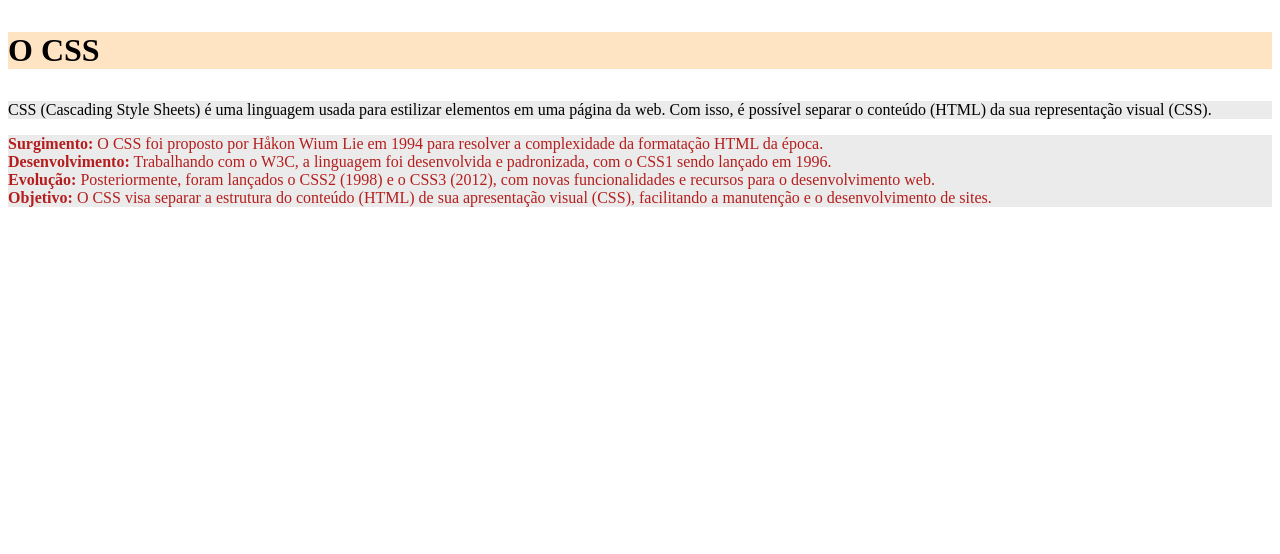
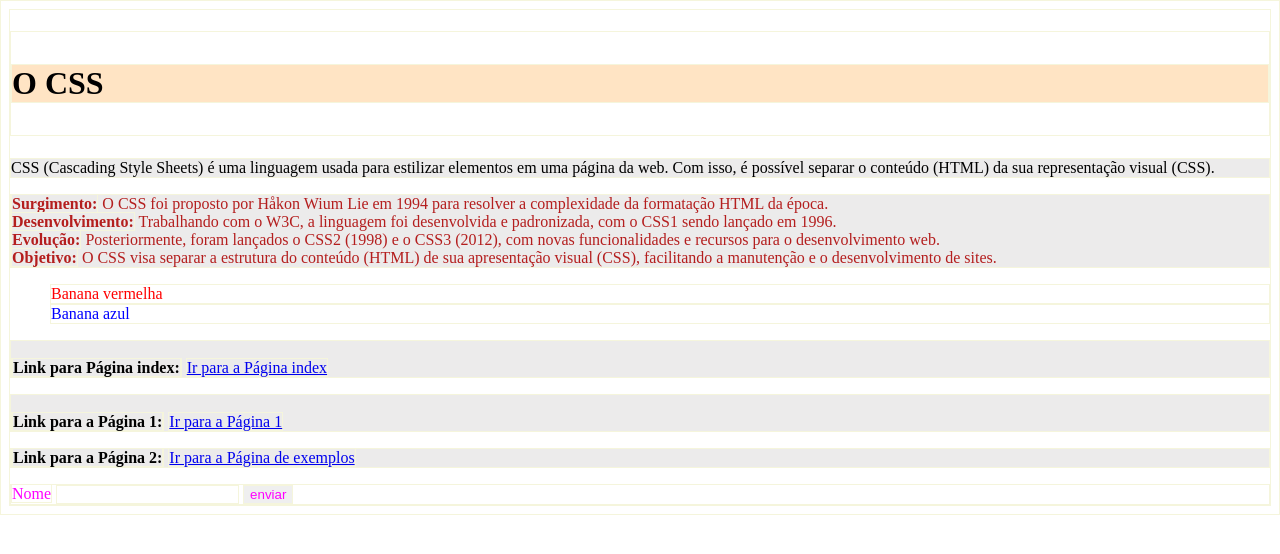
Before and after one commit to camiladea/PPI, a PHP site: page /pagina3.html in a window 1280 px wide. Shown: the top 554 px of the page. Run offline with PHP 8.4, Linux system fonts and the light colour scheme.

Commit message:
intervalo

```diff
--- a/index.html
+++ b/index.html
@@ -20,8 +20,8 @@
         <span><strong>Link para a Página 2:</strong></span>
         <a href="exemplos.html">Ir para a Página de exemplos</a>
 
-        <p><br><span><strong>Link para a Página 1:</strong></span>
-        <a href="pagina3.html">Ir para a Página 1</a><br></p>
+        <p><br><span><strong>Link para a Página 3:</strong></span>
+        <a href="pagina3.html">Ir para a Página 3</a><br></p>
 
 </body>
 </html>
--- a/pagina3.css
+++ b/pagina3.css
@@ -1,4 +1,23 @@
-/** seletor{propriedade: valor;}**/
+/** Uma regra CSS tem a sintaxe geral
+
+seletor{
+    propriedade: valor;
+    }
+
+    tipos existentes:
+    - seletor universal: seleciona todos os elementos (ex: *)
+
+    - seletor por tipo: seleciona todos os elementos de um determinado tipo (ex: p, h1, div)
+
+    -seletor por id: seleciona um elemento de determinado id (ex: #meu-id)
+
+    - seletor por classe: seleciona todos os elementos com uma determinada classe (ex: .minha-classe)  class="titulo" .titulo
+
+    - seletor por atributo: seleciona elementos com um determinado atributo (ex: [type])
+
+
+
+    **/
 p{
     background-color: rgb(236, 235, 235);
 }
@@ -10,3 +29,15 @@ p{
 .vermelho{
     color: rgb(180, 30, 30);
 }
+
+dd{
+    color: blue;
+}
+
+*{
+    border: 1px solid beige;
+}
+
+[for="nome"],[type="submit"]{
+    color:magenta
+}
--- a/pagina3.html
+++ b/pagina3.html
@@ -17,5 +17,25 @@ Trabalhando com o W3C, a linguagem foi desenvolvida e padronizada, com o CSS1 se
 Posteriormente, foram lançados o CSS2 (1998) e o CSS3 (2012), com novas funcionalidades e recursos para o desenvolvimento web.
 <br><b>Objetivo:</b>
 O CSS visa separar a estrutura do conteúdo (HTML) de sua apresentação visual (CSS), facilitando a manutenção e o desenvolvimento de sites. </p>
+
+<dd style="color: red"> Banana vermelha </dd>
+<dd> Banana azul </dd>
+
+
+<p><br><span><strong>Link para Página index:</strong></span>
+        <a href="index.html">Ir para a Página index</a><br></p>
+
+<p><br><span><strong>Link para a Página 1:</strong></span>
+        <a href="pagina1.html">Ir para a Página 1</a><br></p>
+
+       <p> <span><strong>Link para a Página 2:</strong></span>
+        <a href="exemplos.html">Ir para a Página de exemplos</a></p>
+      <form action="">
+            <label for="nome">Nome</label>
+            <input type="text" id="nome" name="nome">
+            <input type="submit" value="enviar">
+
+      </form>
+
 </body>
 </html>
```
